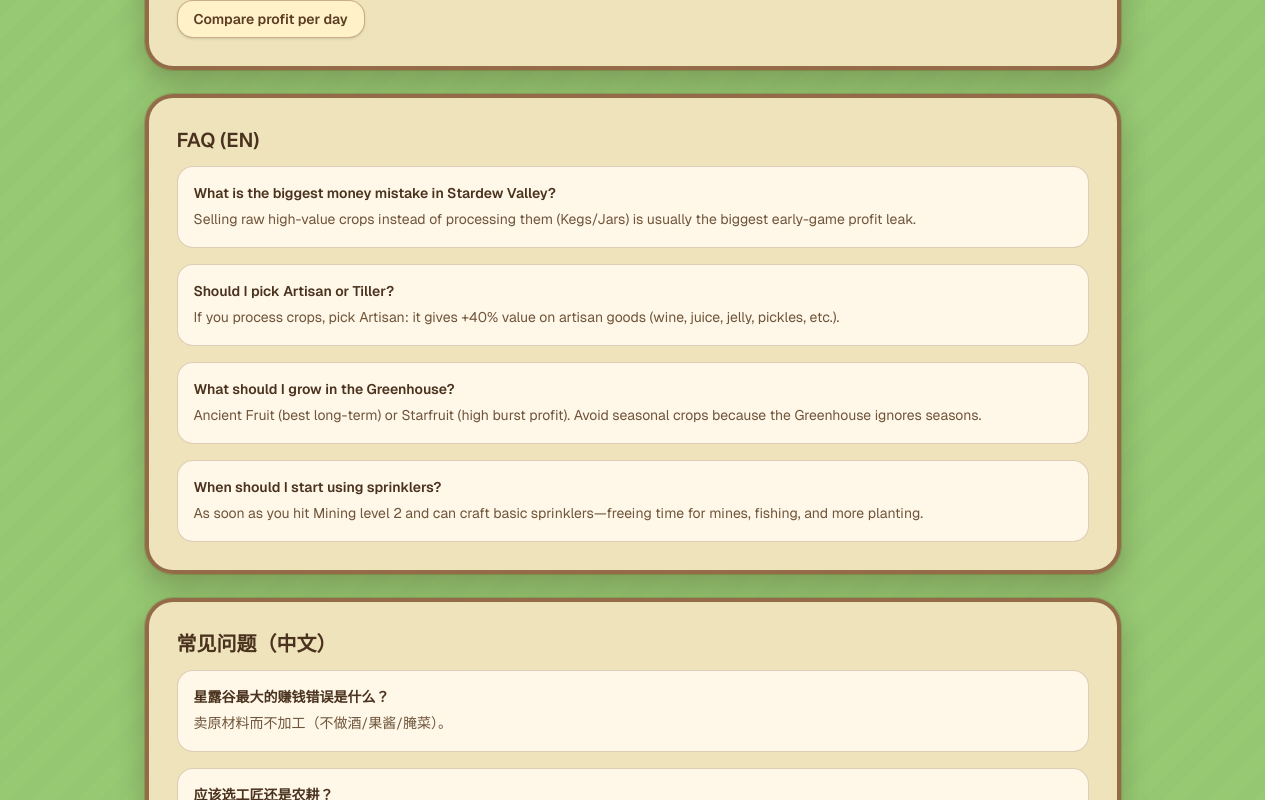
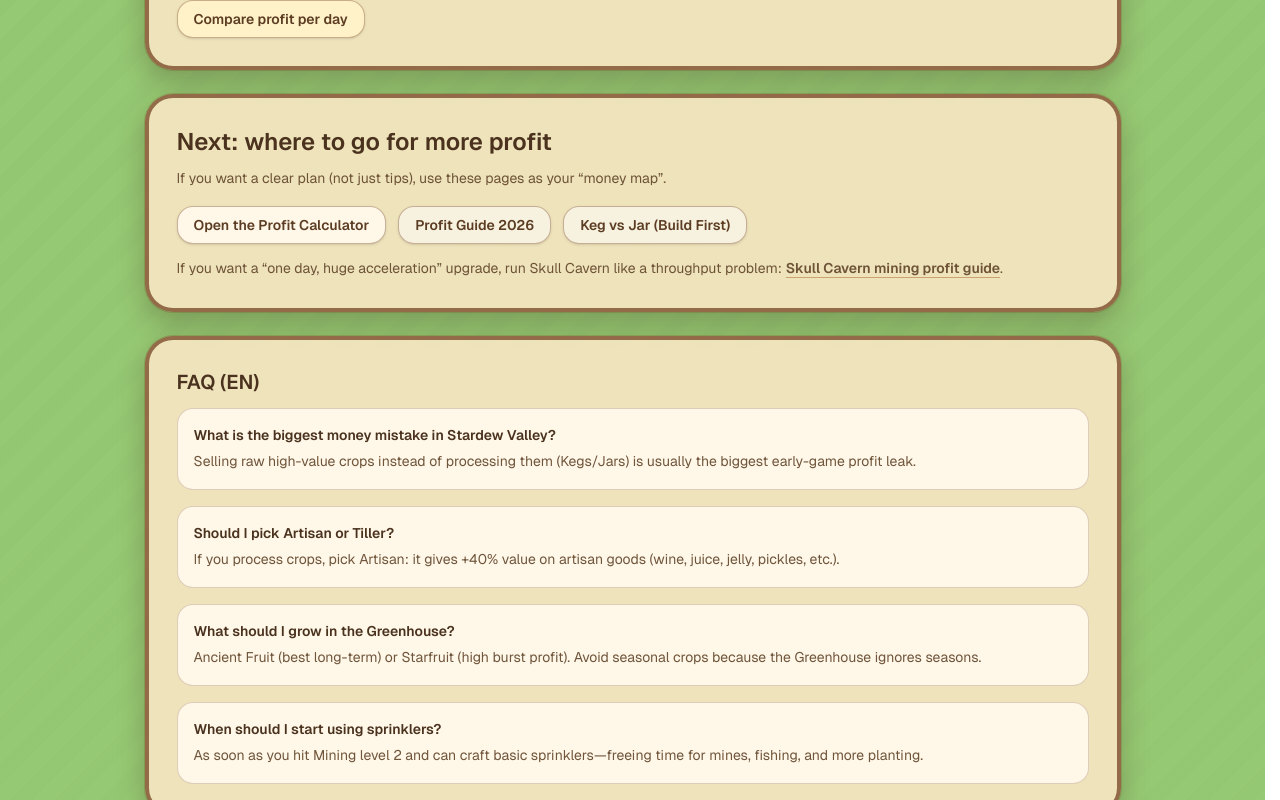
Before and after one commit to yuzhoudabaozhayujiamigou-cloud/stardew-tools, a Next.js app in the folder stardew-tools/: page /blog/beginner-mistakes-losing-money in a window 1280 px wide. Shown: the part 3260-4060 px from the top of the page. Built offline with nearby package versions, Linux system fonts and the light colour scheme.

Commit message:
seo: strengthen secret notes indexing + popular notes + add internal CTAs

```diff
--- a/stardew-tools/src/app/blog/beginner-mistakes-losing-money/page.tsx
+++ b/stardew-tools/src/app/blog/beginner-mistakes-losing-money/page.tsx
@@ -7,6 +7,7 @@
 import FaqJsonLd from "@/components/FaqJsonLd";
 import { getBlogReadNextPosts } from "@/lib/read-next";
 import Breadcrumb from "@/components/Breadcrumb";
+import Link from "next/link";
 
 export const metadata: Metadata = {
   openGraph: {
@@ -396,6 +397,45 @@
           </section>
 
           <section className="rounded-[28px] border-4 border-[#7c4d2e]/80 bg-[#f3e5bf]/95 p-5 shadow-[0_12px_28px_rgba(56,41,23,0.28)] ring-1 ring-yellow-900/20 sm:p-7">
+            <h2 className="text-xl font-semibold text-[#4a321e] sm:text-2xl">Next: where to go for more profit</h2>
+            <p className="mt-2 text-sm leading-6 text-[#5f4228]/90">
+              If you want a clear plan (not just tips), use these pages as your “money map”.
+            </p>
+            <div className="mt-4 flex flex-wrap gap-3">
+              <TrackedBlogCtaLink
+                href="/calculator"
+                fromPath={fromPath}
+                ctaName="mistakes_next_calculator"
+                className="inline-flex items-center gap-2 rounded-2xl border border-[#8a5b3a]/45 bg-[#fff8e8] px-4 py-2 text-sm font-semibold text-[#5c3d23] shadow-sm transition hover:-translate-y-0.5 hover:border-[#7c4d2e]/70 hover:bg-[#fce8b1]"
+              >
+                Open the Profit Calculator
+              </TrackedBlogCtaLink>
+              <Link
+                href="/blog/stardew-valley-profit-guide-2026"
+                className="inline-flex items-center gap-2 rounded-2xl border border-[#8a5b3a]/45 bg-white/55 px-4 py-2 text-sm font-semibold text-[#5c3d23] shadow-sm transition hover:-translate-y-0.5 hover:border-[#7c4d2e]/70 hover:bg-white/70"
+              >
+                Profit Guide 2026
+              </Link>
+              <Link
+                href="/blog/keg-vs-jar-profit-guide"
+                className="inline-flex items-center gap-2 rounded-2xl border border-[#8a5b3a]/45 bg-white/55 px-4 py-2 text-sm font-semibold text-[#5c3d23] shadow-sm transition hover:-translate-y-0.5 hover:border-[#7c4d2e]/70 hover:bg-white/70"
+              >
+                Keg vs Jar (Build First)
+              </Link>
+            </div>
+            <p className="mt-3 text-sm leading-6 text-[#5f4228]/90">
+              If you want a “one day, huge acceleration” upgrade, run Skull Cavern like a throughput problem:
+              <Link
+                href="/blog/skull-cavern-mining-profit-guide"
+                className="ml-1 font-semibold underline decoration-[#b77841]/60 underline-offset-4 transition hover:text-[#3f2a22] hover:decoration-[#b77841]"
+              >
+                Skull Cavern mining profit guide
+              </Link>
+              .
+            </p>
+          </section>
+
+          <section className="rounded-[28px] border-4 border-[#7c4d2e]/80 bg-[#f3e5bf]/95 p-5 shadow-[0_12px_28px_rgba(56,41,23,0.28)] ring-1 ring-yellow-900/20 sm:p-7">
             <h2 className="text-xl font-semibold text-[#4a321e]">FAQ (EN)</h2>
             <div className="mt-3 space-y-4">
               {faqEn.map((item) => (
--- a/stardew-tools/src/app/secret-notes/[noteId]/page.tsx
+++ b/stardew-tools/src/app/secret-notes/[noteId]/page.tsx
@@ -175,8 +175,8 @@
       title: "Stardew Valley Secret Notes Finder",
       description: "Browse Stardew Valley Secret Notes and decode every clue.",
       robots: {
-        index: false,
-        follow: false,
+        index: true,
+        follow: true,
       },
     };
   }
@@ -188,8 +188,8 @@
       title: "Stardew Valley Secret Notes Finder",
       description: "Browse Stardew Valley Secret Notes and decode every clue.",
       robots: {
-        index: false,
-        follow: false,
+        index: true,
+        follow: true,
       },
     };
   }
@@ -203,8 +203,8 @@
     title,
     description,
     robots: {
-      index: false,
-      follow: false,
+      index: true,
+      follow: true,
     },
     authors: [{ name: ARTICLE_AUTHOR_NAME }],
     alternates: {
--- a/stardew-tools/src/app/secret-notes/page.tsx
+++ b/stardew-tools/src/app/secret-notes/page.tsx
@@ -46,6 +46,24 @@
         </header>
 
         <section className="mt-8">
+          <section className="rounded-[28px] border-4 border-[#7c4d2e]/80 bg-[#f3e5bf]/95 p-5 shadow-[0_12px_28px_rgba(56,41,23,0.28)] ring-1 ring-yellow-900/20 sm:p-7">
+            <h2 className="text-xl font-semibold text-[#4a321e] sm:text-2xl">Popular notes</h2>
+            <p className="mt-2 text-sm leading-6 text-[#5f4228]/90">
+              Quick picks that often show up in searches.
+            </p>
+            <div className="mt-4 flex flex-wrap gap-2">
+              {[22, 10, 12, 2, 3].map((id) => (
+                <a
+                  key={id}
+                  href={`/secret-notes/${id}`}
+                  className="inline-flex min-h-9 items-center justify-center rounded-xl border-2 border-[#7c4d2e]/55 bg-white/55 px-3 py-2 text-sm font-semibold text-[#4a321e] shadow-sm transition hover:-translate-y-0.5 hover:border-[#7c4d2e]/75 hover:bg-white/70"
+                >
+                  Note #{id}
+                </a>
+              ))}
+            </div>
+          </section>
+
           <Suspense
             fallback={
               <section className="rounded-[28px] border-4 border-[#7c4d2e]/80 bg-[#f3e5bf]/95 p-6 text-sm text-[#5f4228]/85 shadow-[0_12px_28px_rgba(56,41,23,0.28)] ring-1 ring-yellow-900/20">
```
